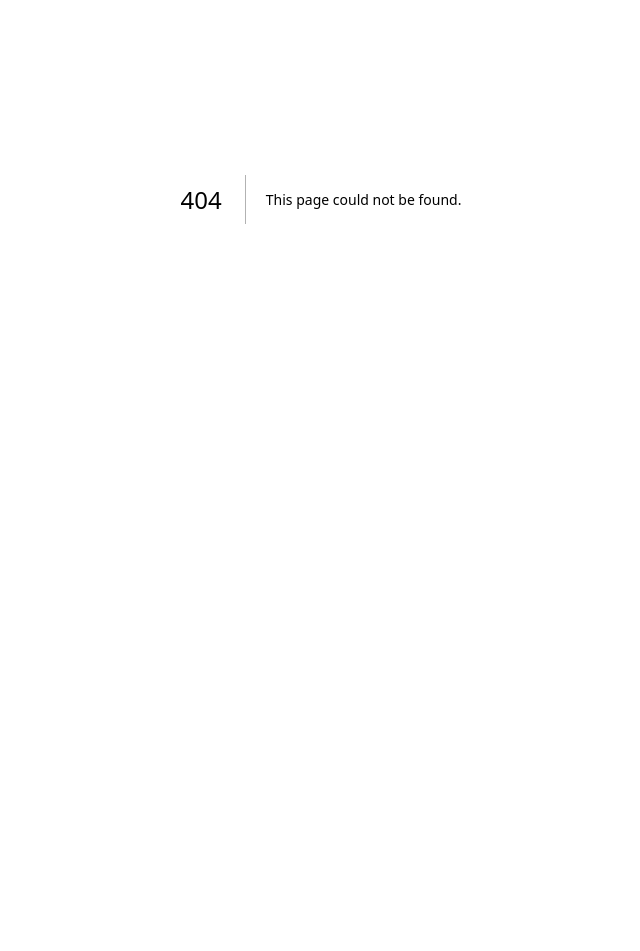
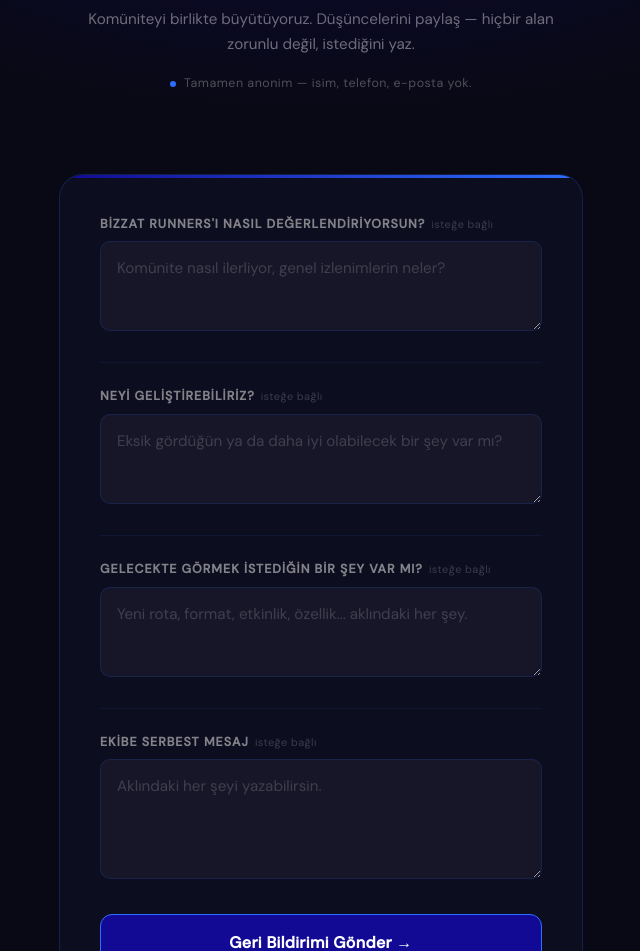
Before and after one commit to tunahanyilmazty/bizzatankara, a Next.js app: page /runners/geri-bildirim in a window 1280 px wide. Before the commit this address had no page. Shown: the part 201-1152 px from the top of the page, without its empty margins (319-959 px from the left). Before the commit the page ends 800 px from the top, so only its background shows below. Built offline with nearby package versions, Linux system fonts and the light colour scheme; no server answers.

Commit message:
runners geri bildirim sayfasi eklendi

```diff
--- /dev/null
+++ b/app/runners/geri-bildirim/page.js
@@ -0,0 +1,191 @@
+'use client'
+
+import { useState } from 'react'
+import { supabase } from '../../../lib/supabase'
+
+export default function GeriBildirimPage() {
+  const [form, setForm] = useState({
+    genel_degerlendirme: '',
+    gelistirme: '',
+    gelecek_istek: '',
+    serbest_mesaj: '',
+  })
+  const [loading, setLoading] = useState(false)
+  const [done, setDone] = useState(false)
+  const [error, setError] = useState('')
+
+  function handle(e) {
+    const { name, value } = e.target
+    setForm(f => ({ ...f, [name]: value }))
+  }
+
+  async function submit(e) {
+    e.preventDefault()
+    const hepsiDolu = !form.genel_degerlendirme && !form.gelistirme && !form.gelecek_istek && !form.serbest_mesaj
+    if (hepsiDolu) { setError('En az bir alanı doldurman yeterli.'); return }
+    setLoading(true)
+    setError('')
+    const { error: err } = await supabase.from('runners_geri_bildirim').insert({
+      genel_degerlendirme: form.genel_degerlendirme || null,
+      gelistirme: form.gelistirme || null,
+      gelecek_istek: form.gelecek_istek || null,
+      serbest_mesaj: form.serbest_mesaj || null,
+    })
+    setLoading(false)
+    if (err) { setError('Bir hata oluştu, tekrar deneyin.'); return }
+    setDone(true)
+  }
+
+  return (
+    <>
+      <style>{`
+        @import url('https://fonts.googleapis.com/css2?family=Poppins:wght@700;800;900&family=DM+Sans:wght@300;400;500&display=swap');
+        *{box-sizing:border-box;margin:0;padding:0}
+        .gp{background:#090915;min-height:100vh;font-family:'DM Sans',sans-serif;color:#FAF7F2}
+        .hero{padding:100px 48px 40px;text-align:center;position:relative}
+        .hero::before{content:'';position:absolute;inset:0;background:radial-gradient(ellipse at 50% 30%,rgba(18,10,148,0.2) 0%,transparent 65%);pointer-events:none}
+        .hero-tag{display:inline-flex;align-items:center;gap:8px;font-size:0.72rem;letter-spacing:0.15em;text-transform:uppercase;color:#2D6FFF;font-weight:600;margin-bottom:20px}
+        .hero-tag::before{content:'';width:24px;height:1px;background:#2D6FFF}
+        .hero-tag::after{content:'';width:24px;height:1px;background:#2D6FFF}
+        .hero-title{font-family:'Poppins',sans-serif;font-weight:900;font-size:clamp(1.8rem,5vw,3rem);line-height:1.05;letter-spacing:-0.04em;margin-bottom:12px}
+        .accent{color:#2D6FFF}
+        .hero-sub{font-size:0.95rem;color:rgba(250,247,242,0.45);max-width:480px;margin:0 auto;line-height:1.7}
+        .anon-note{display:inline-flex;align-items:center;gap:8px;margin-top:16px;font-size:0.78rem;color:rgba(250,247,242,0.3);letter-spacing:0.04em}
+        .anon-dot{width:6px;height:6px;border-radius:50%;background:#2D6FFF;flex-shrink:0}
+        .form-wrap{max-width:620px;margin:0 auto;padding:40px 48px 80px}
+        .form-card{background:#0D0D20;border:1px solid rgba(45,111,255,0.2);border-radius:24px;padding:40px;position:relative;overflow:hidden}
+        .form-card::before{content:'';position:absolute;top:0;left:0;right:0;height:3px;background:linear-gradient(90deg,#120a94,#2D6FFF)}
+        .field{margin-bottom:24px}
+        .field-label{display:block;font-size:0.78rem;font-weight:600;letter-spacing:0.08em;text-transform:uppercase;color:rgba(250,247,242,0.5);margin-bottom:8px}
+        .field-opt{font-size:0.68rem;font-weight:400;color:rgba(250,247,242,0.2);letter-spacing:0.04em;text-transform:none;margin-left:6px}
+        .field textarea{width:100%;padding:14px 16px;background:rgba(255,255,255,0.04);border:1.5px solid rgba(45,111,255,0.15);border-radius:10px;color:#FAF7F2;font-family:'DM Sans',sans-serif;font-size:0.95rem;outline:none;transition:border-color 0.2s,background 0.2s;resize:vertical;min-height:90px;line-height:1.6}
+        .field textarea:focus{border-color:#2D6FFF;background:rgba(45,111,255,0.05)}
+        .field textarea::placeholder{color:rgba(250,247,242,0.18)}
+        .divider{height:1px;background:rgba(45,111,255,0.08);margin:8px 0 24px}
+        .submit-btn{width:100%;padding:16px;background:#120a94;color:#fff;border:1.5px solid #2D6FFF;border-radius:12px;font-family:'DM Sans',sans-serif;font-size:1rem;font-weight:700;cursor:pointer;transition:all 0.2s;letter-spacing:0.02em;margin-top:4px}
+        .submit-btn:hover{background:#2D6FFF}
+        .submit-btn:disabled{opacity:0.5;cursor:not-allowed}
+        .error-msg{color:#E05050;font-size:0.85rem;margin-bottom:16px;text-align:center}
+        .success-wrap{text-align:center;padding:60px 20px}
+        .success-icon{font-size:3rem;margin-bottom:20px;display:block}
+        .success-title{font-family:'Poppins',sans-serif;font-weight:900;font-size:1.8rem;color:#FAF7F2;margin-bottom:12px;letter-spacing:-0.03em}
+        .success-sub{font-size:0.95rem;color:rgba(250,247,242,0.45);line-height:1.7;margin-bottom:28px}
+        .ig-link{color:#2D6FFF;font-size:0.88rem;font-weight:600;text-decoration:none}
+        .footer{text-align:center;padding:0 48px 40px}
+        .footer p{font-size:0.78rem;color:rgba(250,247,242,0.15);line-height:1.7}
+        @media(max-width:768px){
+          .hero{padding:80px 24px 32px}
+          .form-wrap{padding:24px 16px 60px}
+          .form-card{padding:24px}
+          .footer{padding:0 16px 40px}
+        }
+      `}</style>
+
+      <div className="gp">
+        <div className="hero">
+          <div className="hero-tag">bizzat runners</div>
+          <h1 className="hero-title">
+            Sesini <span className="accent">duymak istiyoruz.</span>
+          </h1>
+          <p className="hero-sub">
+            Komüniteyi birlikte büyütüyoruz. Düşüncelerini paylaş — hiçbir alan zorunlu değil, istediğini yaz.
+          </p>
+          <div className="anon-note">
+            <div className="anon-dot"></div>
+            Tamamen anonim — isim, telefon, e-posta yok.
+          </div>
+        </div>
+
+        <div className="form-wrap">
+          <div className="form-card">
+            {done ? (
+              <div className="success-wrap">
+                <span className="success-icon">⚡</span>
+                <h2 className="success-title">Teşekkürler!</h2>
+                <p className="success-sub">
+                  Geri bildiriminiz için teşekkürler — her görüş bizi daha iyi yapıyor.
+                </p>
+                <a href="https://instagram.com/bizzatrunners" target="_blank" rel="noopener noreferrer" className="ig-link">
+                  @bizzatrunners ↗
+                </a>
+              </div>
+            ) : (
+              <form onSubmit={submit}>
+
+                <div className="field">
+                  <label className="field-label">
+                    bizzat runners&apos;ı nasıl değerlendiriyorsun?
+                    <span className="field-opt">isteğe bağlı</span>
+                  </label>
+                  <textarea
+                    name="genel_degerlendirme"
+                    value={form.genel_degerlendirme}
+                    onChange={handle}
+                    placeholder="Komünite nasıl ilerliyor, genel izlenimlerin neler?"
+                  />
+                </div>
+
+                <div className="divider"></div>
+
+                <div className="field">
+                  <label className="field-label">
+                    Neyi geliştirebiliriz?
+                    <span className="field-opt">isteğe bağlı</span>
+                  </label>
+                  <textarea
+                    name="gelistirme"
+                    value={form.gelistirme}
+                    onChange={handle}
+                    placeholder="Eksik gördüğün ya da daha iyi olabilecek bir şey var mı?"
+                  />
+                </div>
+
+                <div className="divider"></div>
+
+                <div className="field">
+                  <label className="field-label">
+                    Gelecekte görmek istediğin bir şey var mı?
+                    <span className="field-opt">isteğe bağlı</span>
+                  </label>
+                  <textarea
+                    name="gelecek_istek"
+                    value={form.gelecek_istek}
+                    onChange={handle}
+                    placeholder="Yeni rota, format, etkinlik, özellik... aklındaki her şey."
+                  />
+                </div>
+
+                <div className="divider"></div>
+
+                <div className="field">
+                  <label className="field-label">
+                    Ekibe serbest mesaj
+                    <span className="field-opt">isteğe bağlı</span>
+                  </label>
+                  <textarea
+                    name="serbest_mesaj"
+                    value={form.serbest_mesaj}
+                    onChange={handle}
+                    placeholder="Aklındaki her şeyi yazabilirsin."
+                    style={{minHeight:'120px'}}
+                  />
+                </div>
+
+                {error && <div className="error-msg">{error}</div>}
+
+                <button type="submit" className="submit-btn" disabled={loading}>
+                  {loading ? 'Gönderiliyor...' : 'Geri Bildirimi Gönder →'}
+                </button>
+
+              </form>
+            )}
+          </div>
+        </div>
+
+        <div className="footer">
+          <p>bizzat runners · Run Beyond Running · Ankara</p>
+        </div>
+      </div>
+    </>
+  )
+}
```
